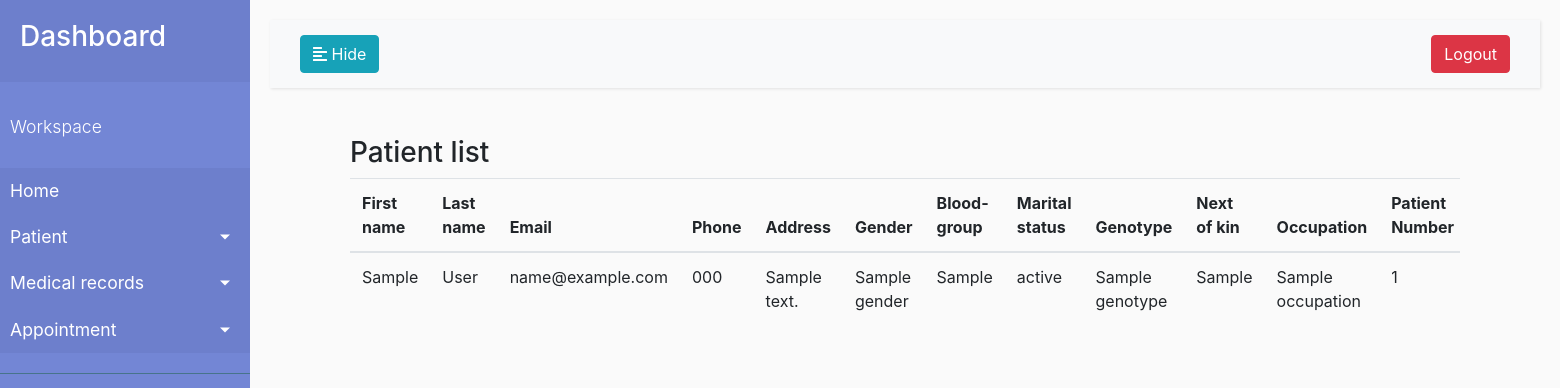
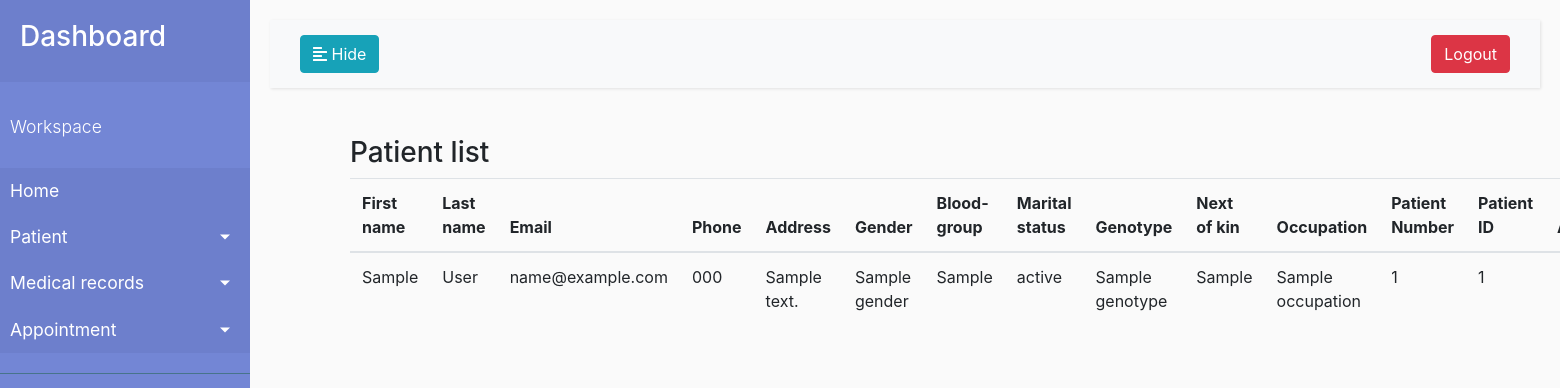
Before and after one commit to laken11/Myhospital, a Django app: template templates/doctor/list_patient_for_doc.html in a window 1560 px wide; the page is wider, and only the part inside the window is pictured. Shown: the top 388 px of that part. Run offline with Django 3.2, Linux system fonts and the light colour scheme; the template is opened without the code that fills it: most values are stand-ins (such as "Sample title", 1, 10 or a date in 2020); some libraries are stand-ins or nearby versions.

Commit message:
list display edit 1

```diff
--- a/templates/doctor/list_patient_for_doc.html
+++ b/templates/doctor/list_patient_for_doc.html
@@ -4,7 +4,7 @@
         <div class="row mt-5">
             <div class="col-md-12">
                 <h3 class="table-head">Patient list</h3>
-                <div class="table table-hover table-responsive">
+                <div class="table table-hover">
                     <table>
                         <thead>
                         <tr>
```
